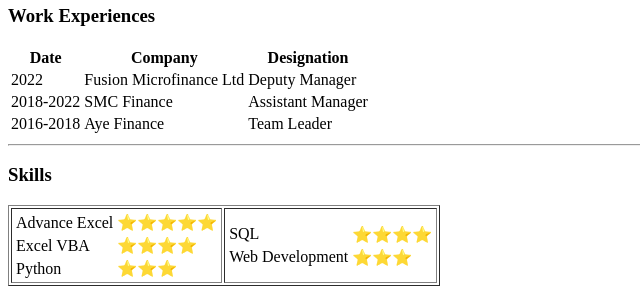
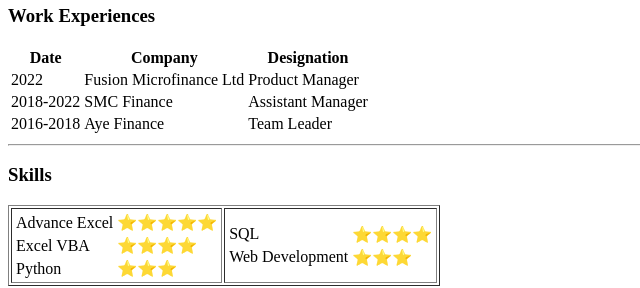
Before and after one commit to HarryChakravarti/CV, a plain HTML site: page index.html in a window 1280 px wide. Shown: the part 515-803 px from the top of the page, 0-640 px from the left. Drawn offline with Linux system fonts and the light colour scheme.

Commit message:
Update index.html

```diff
--- a/index.html
+++ b/index.html
@@ -51,7 +51,7 @@
       <tr>
         <td>2022</td>
         <td>Fusion Microfinance Ltd</td>
-        <td>Deputy Manager</td>
+        <td>Product Manager</td>
       </tr>
       <tr>
         <td>2018-2022</td>
```
